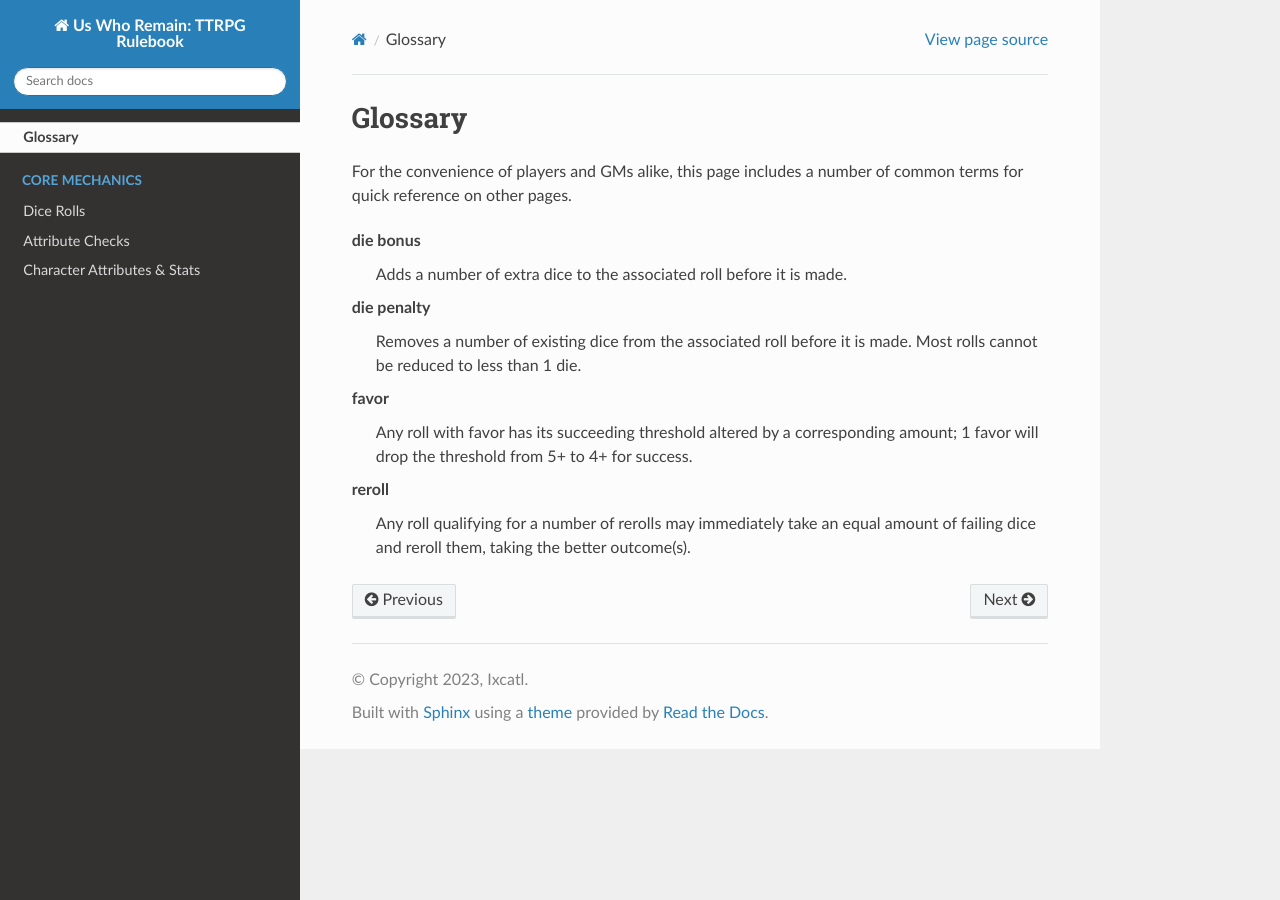
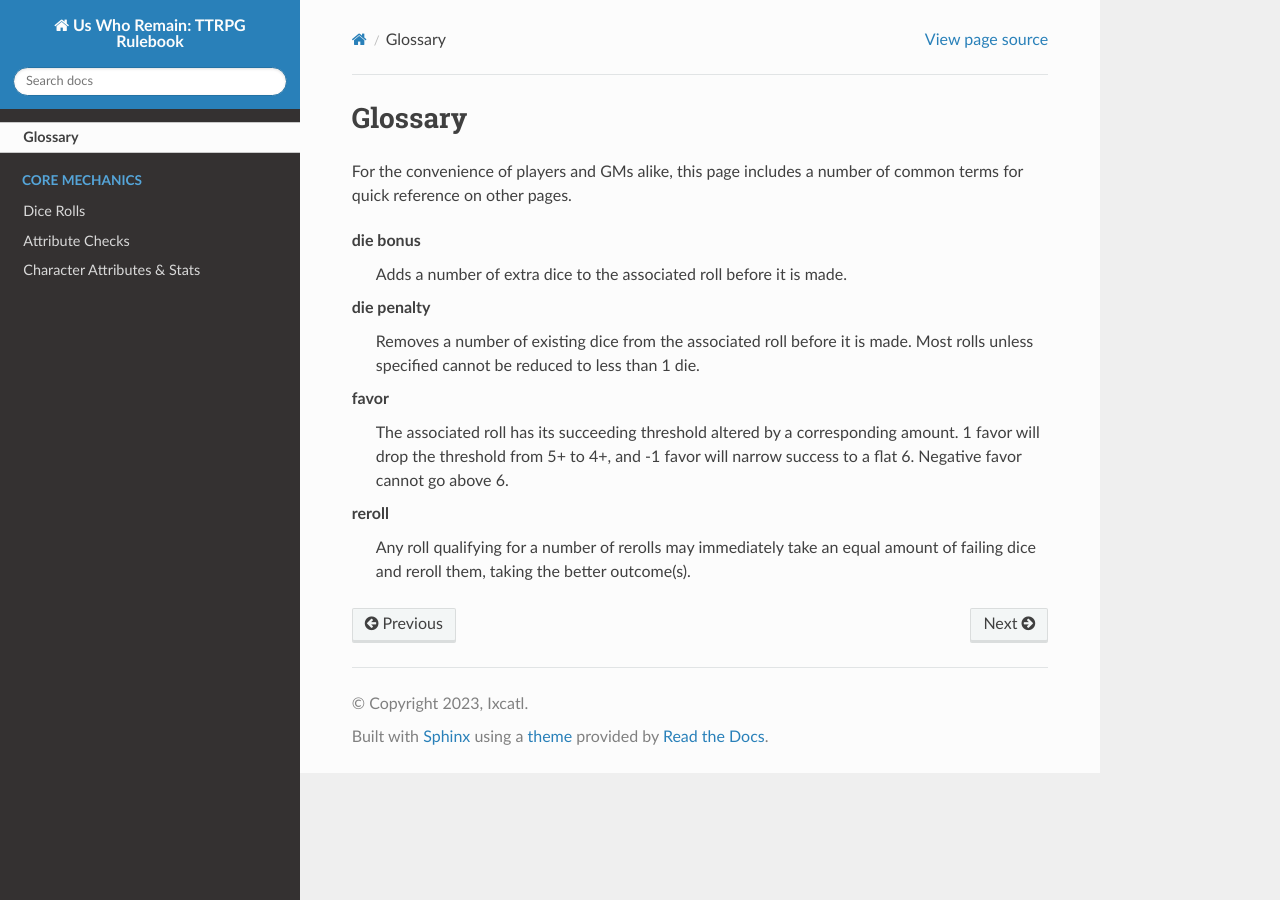
Before and after one commit to Ixcatl/fables_novasophonia, a Sphinx documentation site: the page built from docs/glossary.rst, in a window 1280 px wide. Built offline with Sphinx 7.4.7 and the Read the Docs theme 2.0.0, drawn with Linux system fonts in a browser that asks for light colours.

Commit message:
Update glossary.rst

```diff
--- a/docs/glossary.rst
+++ b/docs/glossary.rst
@@ -10,10 +10,10 @@ For the convenience of players and GMs alike, this page includes a number of com
       Adds a number of extra dice to the associated roll before it is made.
 
    die penalty
-      Removes a number of existing dice from the associated roll before it is made. Most rolls cannot be reduced to less than 1 die.
+      Removes a number of existing dice from the associated roll before it is made. Most rolls unless specified cannot be reduced to less than 1 die.
 
    favor
-      Any roll with favor has its succeeding threshold altered by a corresponding amount; 1 favor will drop the threshold from 5+ to 4+ for success.
+     The associated roll has its succeeding threshold altered by a corresponding amount. 1 favor will drop the threshold from 5+ to 4+, and -1 favor will narrow success to a flat 6. Negative favor cannot go above 6.
 
    reroll
       Any roll qualifying for a number of rerolls may immediately take an equal amount of failing dice and reroll them, taking the better outcome(s).
```
